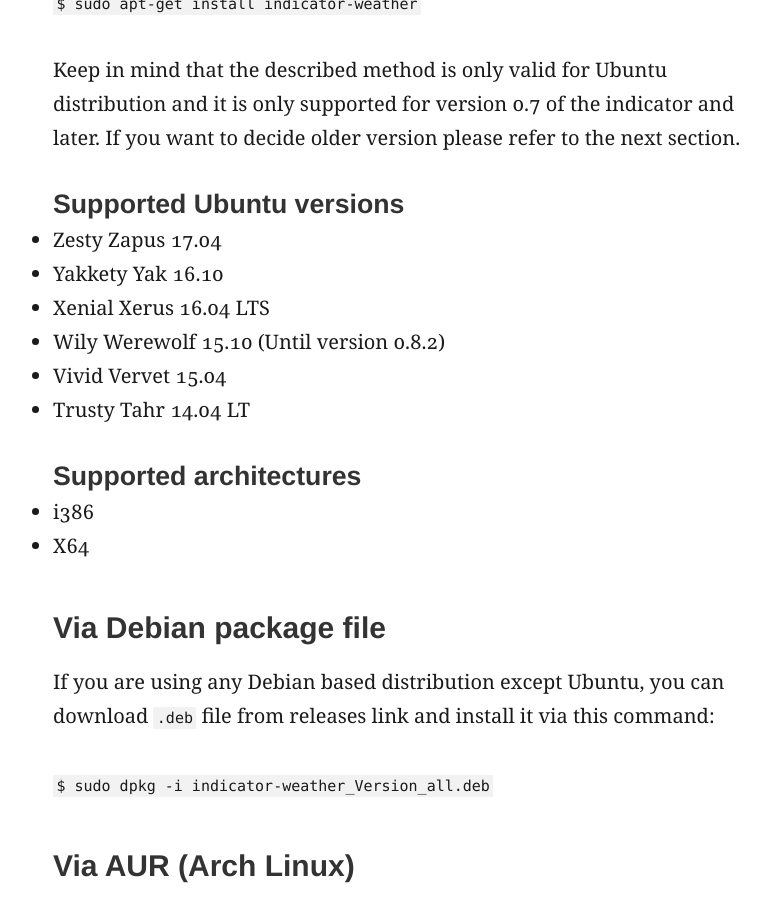
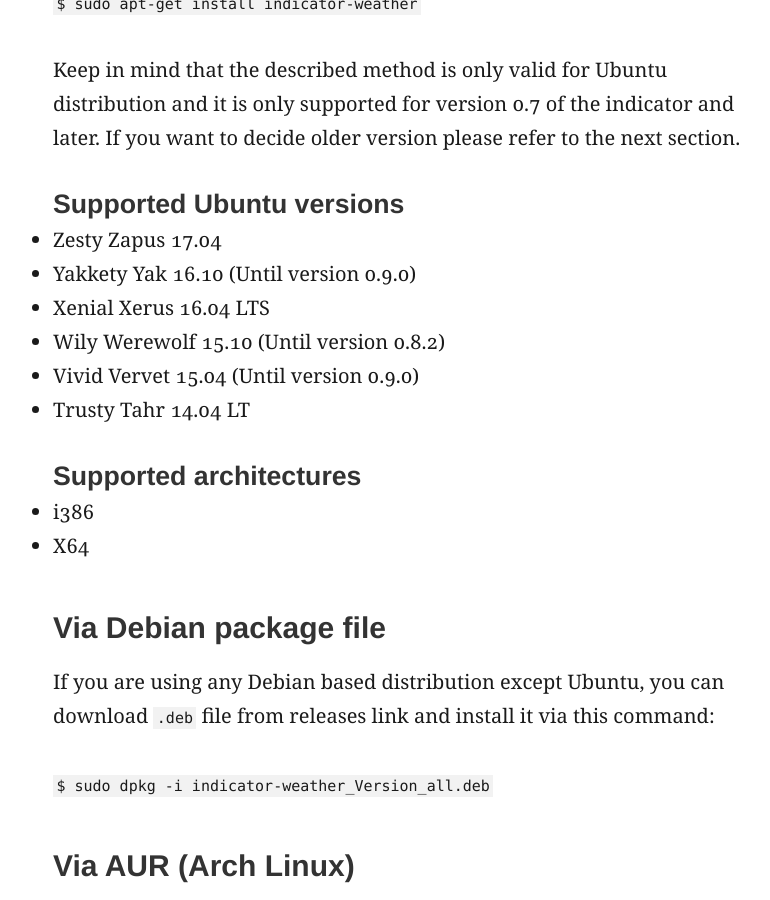
Before and after one commit to kasramp/UbuntuIndicatorWeather, a Jekyll site: the page built from installation.md, in a window 1280 px wide and 900 px high, scrolled down 1207 px. Shown: the whole window, without its empty margins (11-781 px from the left). Built offline with Jekyll 4.4.1, drawn with Linux system fonts in a browser that asks for light colours.

Commit message:
Update supported version

```diff
--- a/installation.md
+++ b/installation.md
@@ -26,10 +26,10 @@
 
 #### Supported Ubuntu versions
 - Zesty Zapus 17.04
-- Yakkety Yak 16.10
+- Yakkety Yak 16.10 (Until version 0.9.0)
 - Xenial Xerus 16.04 LTS
 - Wily Werewolf 15.10 (Until version 0.8.2)
-- Vivid Vervet 15.04
+- Vivid Vervet 15.04 (Until version 0.9.0)
 - Trusty Tahr 14.04 LT
 
 #### Supported architectures
```
